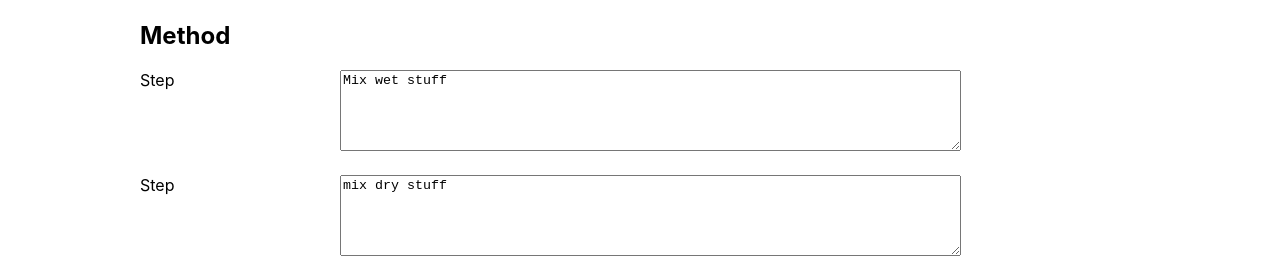
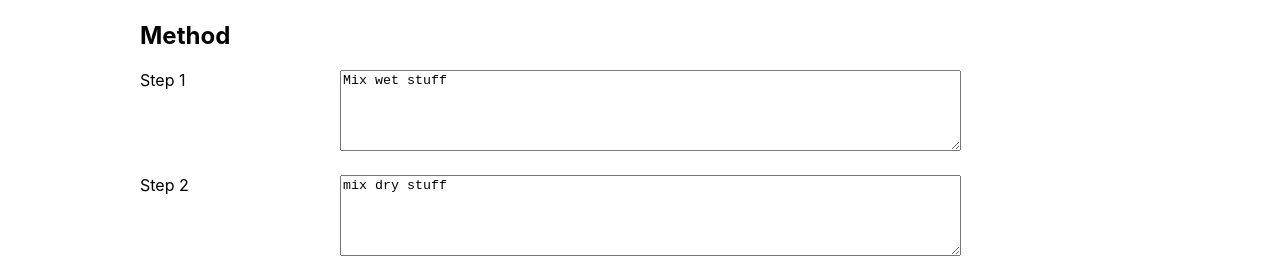
Before and after one commit to uppercasev/kissthecook, a React (Create React App) app: page /add in a window 1280 px wide. Shown: the part 1250-1508 px from the top of the page. Built offline with nearby package versions, Linux system fonts and the light colour scheme.

Commit message:
Steps label dynamic

```diff
--- a/src/components/Steps.js
+++ b/src/components/Steps.js
@@ -24,7 +24,7 @@ function Steps({ steps, updateForm }) {
               rows="5"
               cols="75"
               name={`parts[${index}][name]`}
-              label="Step"
+              label={"Step " + (index + 1)}
               size="80"
               required={true}
               value={step}
```
